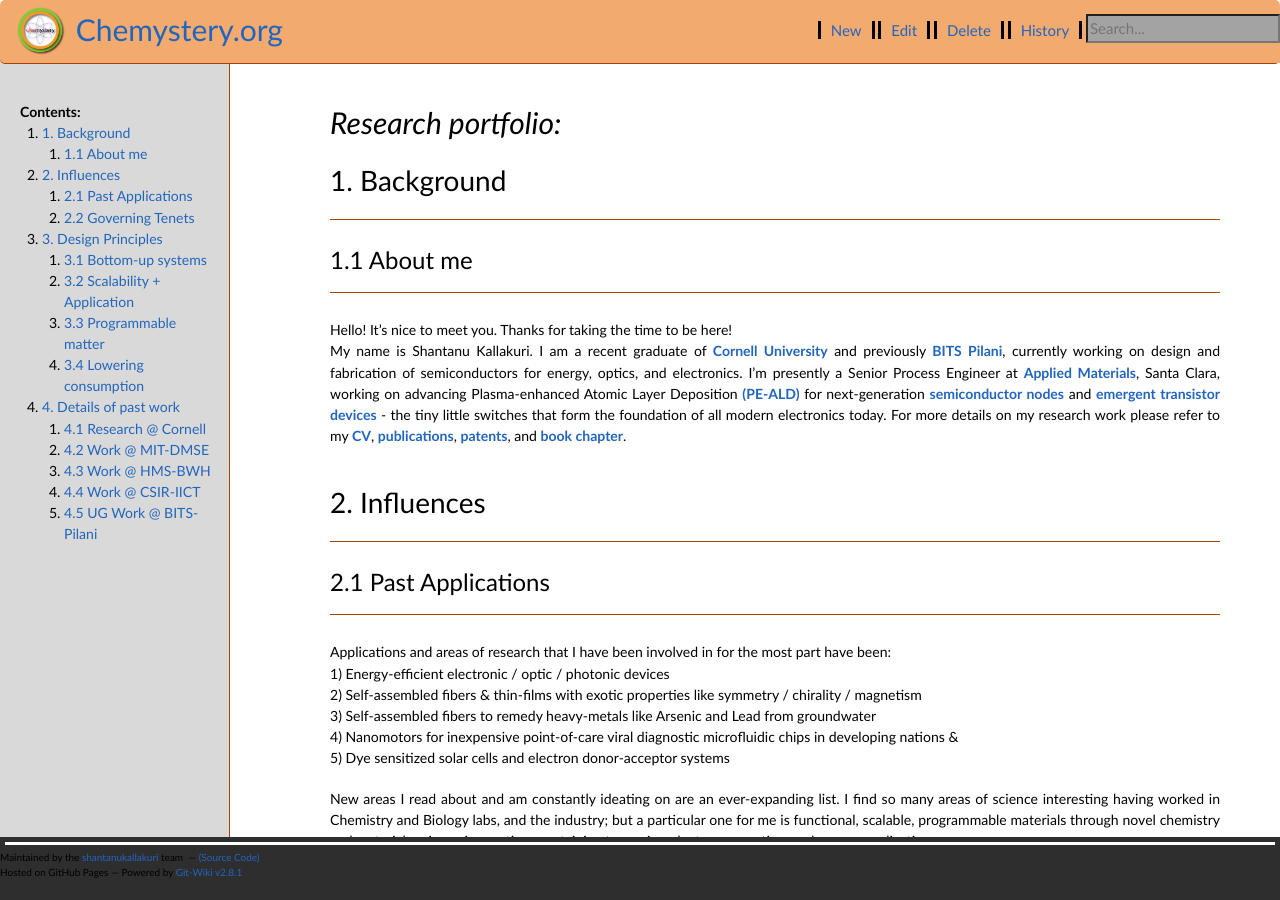
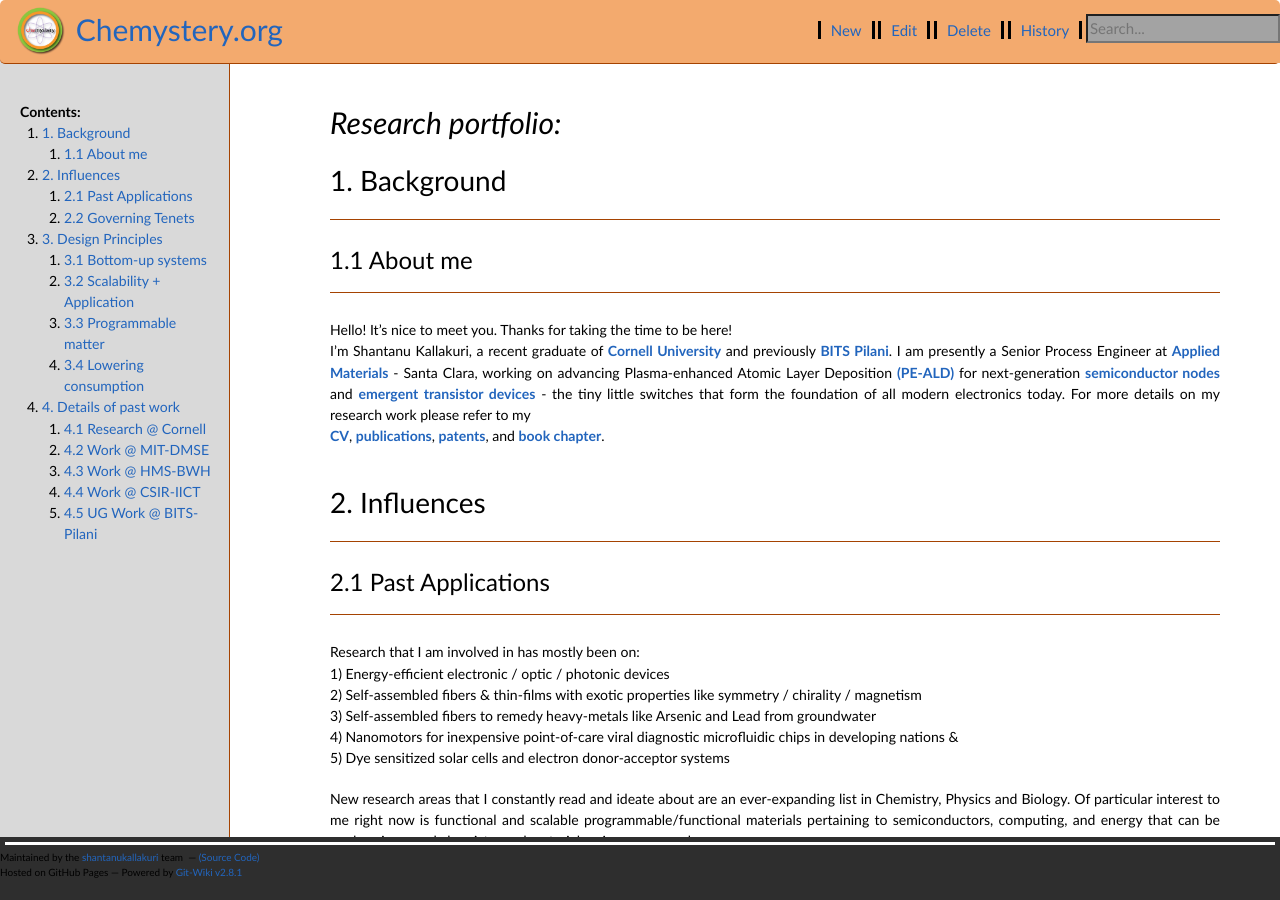
Before and after one commit to shantanukallakuri/shantanukallakuri.github.io, a Jekyll site: the page built from wiki/0_research_portfolio.md, in a window 1280 px wide and 900 px high. Built offline with Jekyll 4.4.1, drawn with Linux system fonts in a browser that asks for light colours; nearby versions of some CDN libraries; our own code applies the rules of GitHub Pages for plain Markdown files.

Commit message:
#0054 - 092024 - Updated all pages and index and config and font, colors

```diff
--- a/wiki/0_research_portfolio.md
+++ b/wiki/0_research_portfolio.md
@@ -3,20 +3,20 @@
 ## 1. Background
 ### 1.1 About me
 Hello! It's nice to meet you. Thanks for taking the time to be here!<br/>
-My name is Shantanu Kallakuri. I am a recent graduate of <b>[Cornell University](https://en.wikipedia.org/wiki/Cornell_University)</b> and previously <b>[BITS Pilani](https://en.wikipedia.org/wiki/BITS_Pilani)</b>, currently working on design and fabrication of semiconductors for energy, optics, and electronics. I’m presently a Senior Process Engineer at <b>[Applied Materials](https://en.wikipedia.org/wiki/Applied_Materials)</b>, Santa Clara, working on advancing Plasma-enhanced Atomic Layer Deposition <b>[(PE-ALD)](https://en.wikipedia.org/wiki/Atomic_layer_deposition)</b> for next-generation <b>[semiconductor nodes](https://en.wikipedia.org/wiki/List_of_semiconductor_scale_examples)</b> and <b>[emergent transistor devices](https://en.wikipedia.org/wiki/Multigate_device)</b> - the tiny little switches that form the foundation of all modern electronics today. For more details on my research work please refer to my <a href="https://drive.google.com/file/d/1umNn67CTIcMS_8NByHUX81RO8HjEb8CM/view?usp=sharing" title="Research Portfolio" target="_blank"><b>CV</b></a>, <b>[publications](https://scholar.google.com/citations?hl=en&user=sQuyU90AAAAJ)</b>, <b>[patents](https://patents.google.com/?inventor=shantanu+kallakuri&oq=shantanu+kallakuri)</b>, and <b>[book chapter](https://www.appleacademicpress.com/functionalized-engineering-materials-and-their-applications-/9781771885232)</b>.
+I'm Shantanu Kallakuri, a recent graduate of <b>[Cornell University](https://en.wikipedia.org/wiki/Cornell_University)</b> and previously <b>[BITS Pilani](https://en.wikipedia.org/wiki/BITS_Pilani)</b>. I am presently a Senior Process Engineer at <b>[Applied Materials](https://en.wikipedia.org/wiki/Applied_Materials)</b> - Santa Clara, working on advancing Plasma-enhanced Atomic Layer Deposition <b>[(PE-ALD)](https://en.wikipedia.org/wiki/Atomic_layer_deposition)</b> for next-generation <b>[semiconductor nodes](https://en.wikipedia.org/wiki/List_of_semiconductor_scale_examples)</b> and <b>[emergent transistor devices](https://en.wikipedia.org/wiki/Multigate_device)</b> - the tiny little switches that form the foundation of all modern electronics today. For more details on my research work please refer to my <br/><a href="https://drive.google.com/file/d/1umNn67CTIcMS_8NByHUX81RO8HjEb8CM/view?usp=sharing" title="Research Portfolio" target="_blank"><b>CV</b></a>, <b>[publications](https://scholar.google.com/citations?hl=en&user=sQuyU90AAAAJ)</b>, <b>[patents](https://patents.google.com/?inventor=shantanu+kallakuri&oq=shantanu+kallakuri)</b>, and <b>[book chapter](https://www.appleacademicpress.com/functionalized-engineering-materials-and-their-applications-/9781771885232)</b>.
 <br/><br/>
 
 ## 2. Influences
 
 ### 2.1 Past Applications
-Applications and areas of research that I have been involved in for the most part have been:<br />
+Research that I am involved in has mostly been on:<br />
 1) Energy-efficient electronic / optic / photonic devices<br />
 2) Self-assembled fibers & thin-films with exotic properties like symmetry / chirality / magnetism<br />
 3) Self-assembled fibers to remedy heavy-metals like Arsenic and Lead from groundwater<br />
 4) Nanomotors for inexpensive point-of-care viral diagnostic microfluidic chips in developing nations &<br />
 5) Dye sensitized solar cells and electron donor-acceptor systems
 
-New areas I read about and am constantly ideating on are an ever-expanding list. I find so many areas of science interesting having worked in Chemistry and Biology labs, and the industry; but a particular one for me is functional, scalable, programmable materials through novel chemistry and materials science innovations pertaining to semiconductor, computing, and energy applications.
+New research areas that I constantly read and ideate about are an ever-expanding list in Chemistry, Physics and Biology. Of particular interest to me right now is functional and scalable programmable/functional materials pertaining to semiconductors, computing, and energy that can be made using novel chemistry and materials science approaches.
 <br/><br/>
 
 ### 2.2 Governing Tenets
```
Also changed, not shown: 5 other files.
